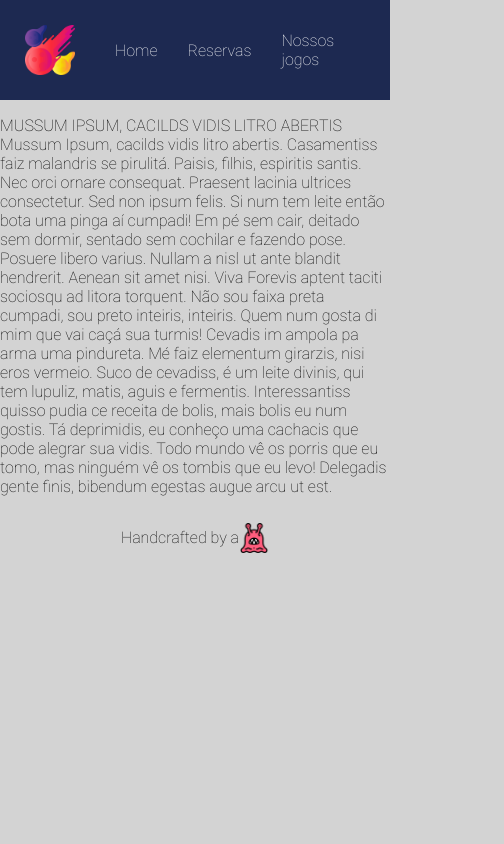
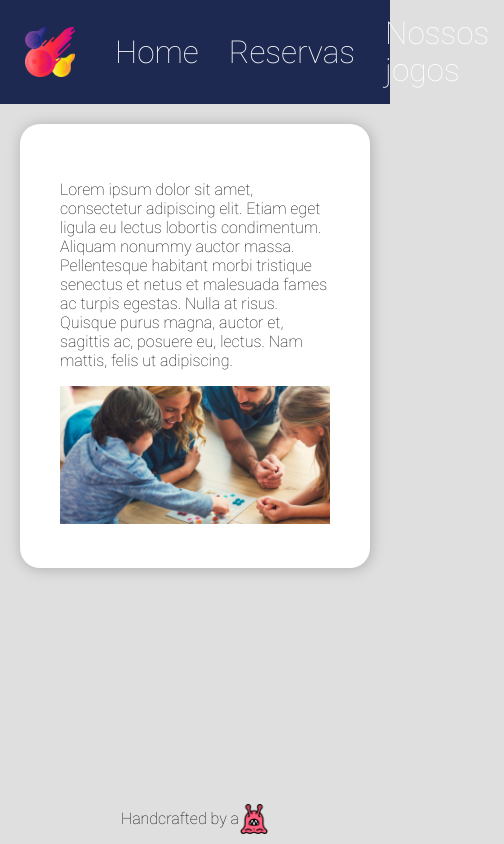
Before and after one commit to samara-c/zathura, a plain HTML site: page Zathura/index.html in a window 390 px wide. Shown: the whole page, 504 px wide, since content can reach past the window. Drawn offline with Linux system fonts and the light colour scheme.

Commit message:
mobile first adicionado

```diff
--- a/Zathura/css/style.css
+++ b/Zathura/css/style.css
@@ -1,75 +1,79 @@
 /*Variáveis*/
-:root{
-    --mainColor: #1D2951;
-    --textColor: #fff;
-    --backgroundColor: lightgray;
 
+:root {
+    --mainAzul: #1D2951;
+    --mainAmarelo: #f9b91c;
+    --mainRosa: #cf426e;
+    --mainAzulClaro: #416c93;
 }
 
+
 /*Reset*/
-html, body{
-    margin:0;
+
+html,
+body {
+    margin: 0;
     height: 100%;
     font-family: 'mainFont';
-    background-color:var(--backgroundColor);
-
+    background-color: #dfdfdf;
 }
 
 .footerPrincipal {
     width: 100%;
     display: flex;
-
     justify-content: center;
     align-content: center;
-
 }
 
-nav ul{
+nav ul {
     margin: 0;
-    padding:0;
+    padding: 0;
 }
 
+
 /*Fontes*/
-@font-face{
+
+@font-face {
     font-family: 'mainFont';
     src: url('../fonts/Roboto/Roboto-Thin.ttf');
 }
 
+
 /*Estilos Básicos*/
+
 .conteudoSite {
     flex-grow: 1;
+    display: flex;
+    flex-direction: column;
+    justify-content: space-between;
 }
 
-#imagemAlien{
-  display:flex;
+#imagemAlien {
+    display: flex;
     align-items: center;
-
     width: 30px;
 }
 
-
-
-
-body{
+body {
     display: flex;
     width: 100%;
     flex-direction: column;
+}
 
-}
-nav{
-    background-color: var(--mainColor);
-    color: var(--textColor);
+nav {
+    background-color: var(--mainAzul);
+    color: white;
     width: 100%;
     align-self: flex-start;
+    font-size: 31.59px;
 }
 
-nav ul{
+nav ul {
     display: flex;
     justify-content: space-around;
-
 }
 
-nav ul li{
+nav ul li {
     list-style-type: none;
     display: flex;
     flex-direction: column;
@@ -78,61 +82,65 @@ nav ul li{
     padding: 15px;
 }
 
-.principal :hover{
+.principal :hover {
     font-weight: bolder;
-
 }
-
 
 .responsive {
     width: 100%;
     height: auto;
 }
 
-
-nav ul li img{
+nav ul li img {
     height: 50px;
     padding: 10px;
 }
 
-/*Tablet pequeno*/
-@media screen and (min-width: 620px){
-
+.backgroungContent {
+    background-color: white;
+    border-radius: 20px;
+    padding: 40px;
+    margin: 20px;
+    -webkit-box-shadow: 1px 1px 13px 1px rgba(179, 179, 179, 1);
+    -moz-box-shadow: 1px 1px 13px 1px rgba(179, 179, 179, 1);
+    box-shadow: 1px 1px 13px 1px rgba(179, 179, 179, 1);
 }
 
+.pessoasFelizes {
+    width: 100%;
+}
+
+
+/*Tablet pequeno*/
+
+@media screen and (min-width: 620px) {}
+
+
 /*Telas grandes e notebooks*/
-@media screen and (min-width: 960px){
 
+@media screen and (min-width: 960px) {
     .principal {
         display: flex;
     }
-    nav{
+    nav {
         align-self: flex-start;
     }
-    nav ul{
+    nav ul {
         justify-content: flex-start;
     }
-    .icons{
+    .icons {
         display: none;
     }
-    nav ul li{
+    nav ul li {
         padding: 20px;
         margin: 0 10px;
     }
-
-    .footerPrincipal {
+    .backgroungContent {
         display: flex;
-      position: absolute;
-      bottom: 0;
-      justify-content: center;
-      align-content: center;
-
     }
-
 }
 
 
 /*Desktop*/
-@media screen and (min-width: 1200px){
 
-}
+@media screen and (min-width: 1200px) {}
--- a/Zathura/index.html
+++ b/Zathura/index.html
@@ -1,13 +1,15 @@
 <!DOCTYPE html>
 <html>
+
 <head>
     <title>ZATHURA - Seja bem vindx!</title>
-        <meta charset="utf-8"/>
-        <link rel="stylesheet" type="text/css" href="css/style.css"/>
+    <meta charset="utf-8" />
+    <link rel="stylesheet" type="text/css" href="css/style.css" />
 </head>
+
 <body>
     <nav>
-            <ul  class="principal"/>
+        <ul class="principal">
             <li><img src="icons/asteroide.png"> </li>
             <li>Home</li>
             <li>Reservas</li>
@@ -17,30 +19,30 @@
 
 
     <div class="conteudoSite">
-          <div id="backgroundConteudo"
+
+        <div class="backgroungContent">
             <article>
-          <p> MUSSUM IPSUM, CACILDS VIDIS LITRO ABERTIS
-Mussum Ipsum, cacilds vidis litro abertis. Casamentiss faiz malandris se pirulitá. Paisis, filhis, espiritis santis. Nec orci ornare consequat. Praesent lacinia ultrices consectetur. Sed non ipsum felis. Si num tem leite então bota uma pinga aí cumpadi!
-
-Em pé sem cair, deitado sem dormir, sentado sem cochilar e fazendo pose. Posuere libero varius. Nullam a nisl ut ante blandit hendrerit. Aenean sit amet nisi. Viva Forevis aptent taciti sociosqu ad litora torquent. Não sou faixa preta cumpadi, sou preto inteiris, inteiris.
-
-Quem num gosta di mim que vai caçá sua turmis! Cevadis im ampola pa arma uma pindureta. Mé faiz elementum girarzis, nisi eros vermeio. Suco de cevadiss, é um leite divinis, qui tem lupuliz, matis, aguis e fermentis.
-
-Interessantiss quisso pudia ce receita de bolis, mais bolis eu num gostis. Tá deprimidis, eu conheço uma cachacis que pode alegrar sua vidis. Todo mundo vê os porris que eu tomo, mas ninguém vê os tombis que eu levo! Delegadis gente finis, bibendum egestas augue arcu ut est.
+                <p> Lorem ipsum dolor sit amet, consectetur adipiscing elit. Etiam eget ligula eu lectus lobortis condimentum. Aliquam nonummy auctor massa. Pellentesque habitant morbi tristique senectus et netus et malesuada fames ac turpis egestas. Nulla
+                    at risus. Quisque purus magna, auctor et, sagittis ac, posuere eu, lectus. Nam mattis, felis ut adipiscing.
                 </p>
             </article>
-
+            <div class="pessoasFelizes">
+                <img src="img/Pessoas felizes jogando.jpg" class="responsive">
+            </div>
         </div>
 
 
 
 
+
         <footer class="footerPrincipal">
-          <p>Handcrafted by a  </p>
+            <p>Handcrafted by a </p>
             <div id="imagemAlien">
                 <img src="./icons/estrangeiro.png" id="alien" class="responsive">
             </div>
 
         </footer>
+    </div>
 </body>
+
 </html>
```
Also changed, not shown: Zathura/img/Pessoas felizes jogando.jpg (added). Lines whose indentation alone changed are shown as unchanged.
